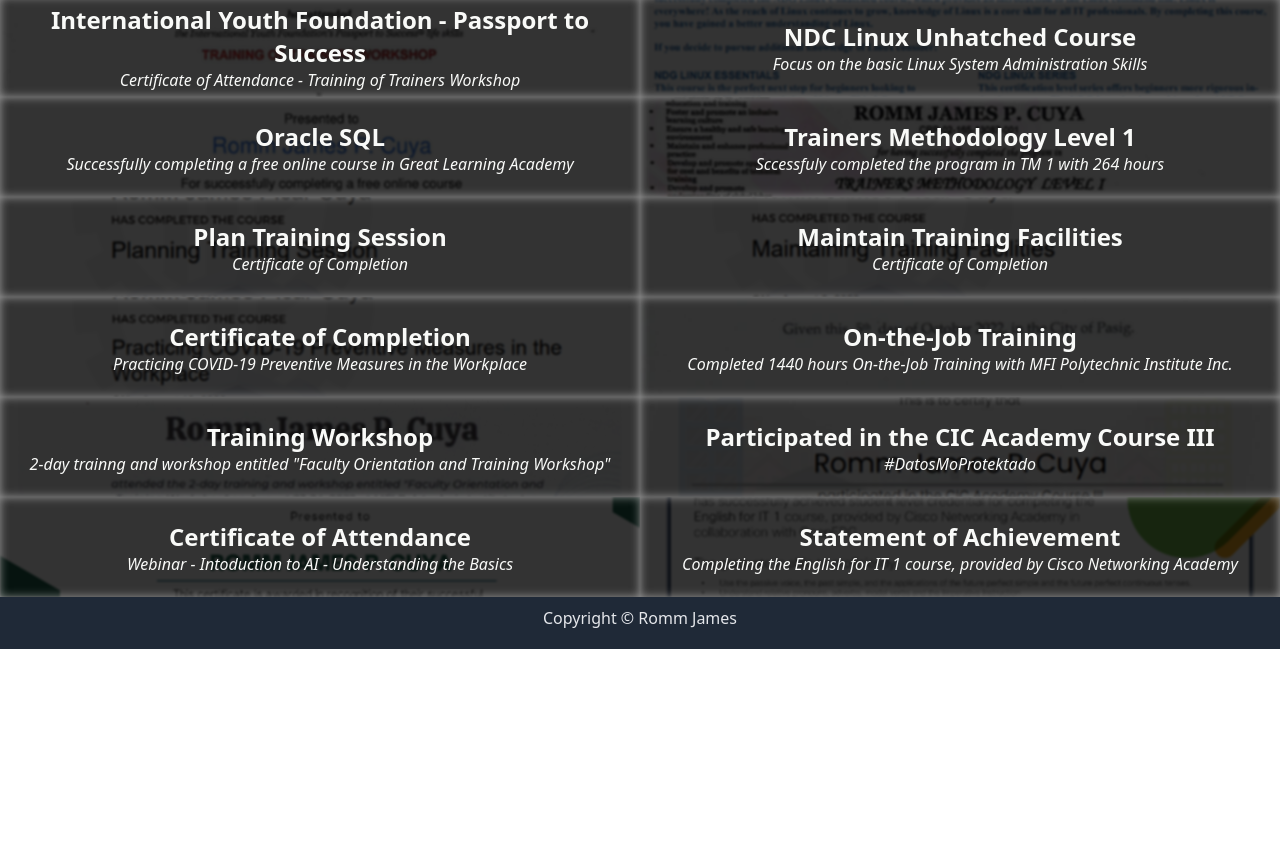
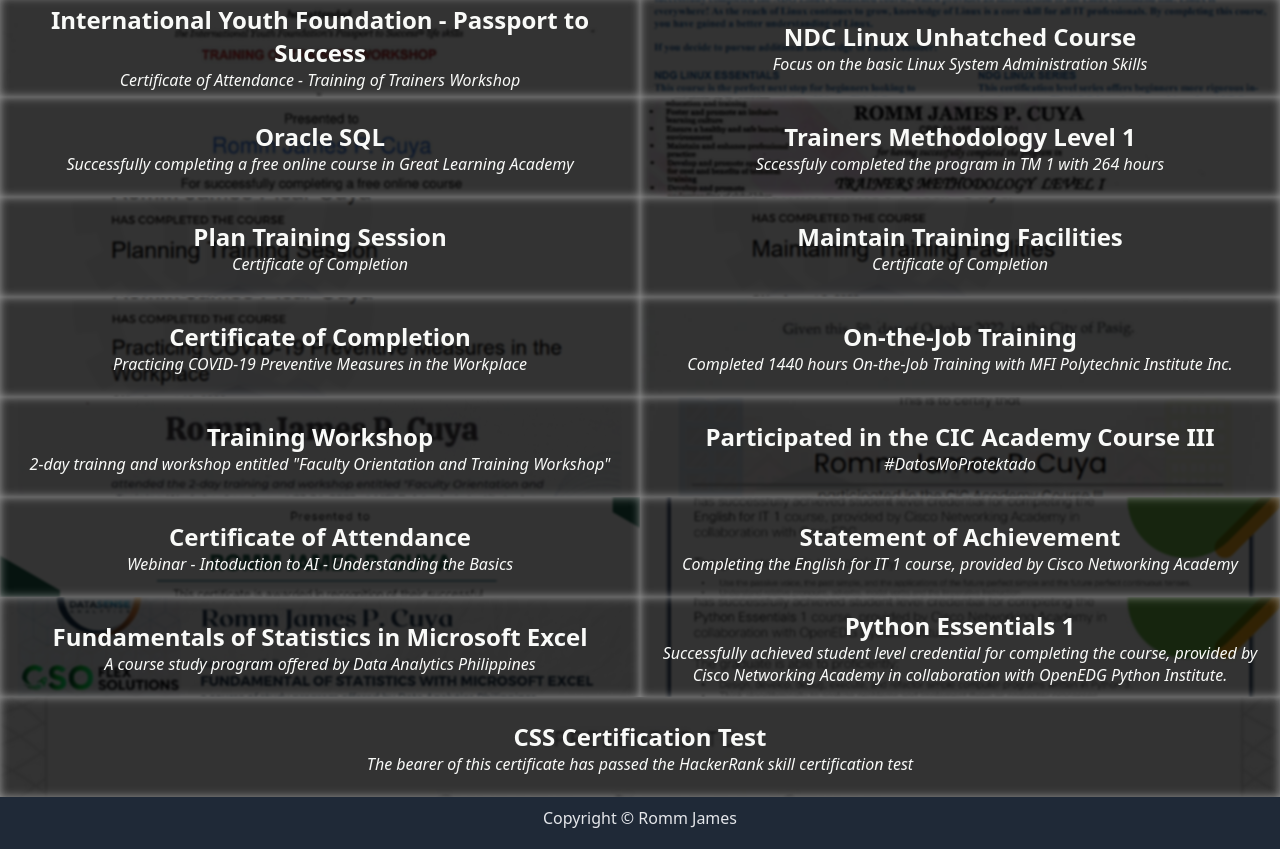
Before and after one commit to RommJames/About-Me, a plain HTML site: page index.html in a window 1280 px wide. Shown: the part 2651-3500 px from the top of the page. Before the commit the page ends 3300 px from the top, so only its background shows below. Drawn offline with Linux system fonts and the light colour scheme.

Commit message:
Add Certificates, Update Resume, Fix Social Links

```diff
--- a/index.html
+++ b/index.html
@@ -144,7 +144,7 @@
                     <p>I’d love to hear from you! Whether you have a question, a concern, a suggestion, or just want to say hello, feel free to reach out. <br> I’m always here to help and would be delighted to connect with you.</p>
                 </div>
                 <div class="btn-outline">
-                    <a href="media/Romm-James-Resume.pdf" target="_blank">
+                    <a href="media/rj-resume.pdf" target="_blank">
                         Download Resume
                     </a>
                 </div>
@@ -155,12 +155,12 @@
                     <li>Philippines, Metro Manila, Pasig City, 1609</li>
                     <li>+639760791479</li>
                     <li>
-                        <a href="">
+                        <a href="https://www.linkedin.com/in/romm-james-cuya-a50b66238" target="_blank">
                             <img src="media/in.png" alt="linked-in" class="social-logo">
                         </a>
                     </li>
                     <li>
-                        <a href="https://www.jobstreet.com.ph/profile/rommjames-cuya-BgQHZm6tNz">
+                        <a href="https://www.jobstreet.com.ph/profile/rommjames-cuya-BgQHZm6tNz" target="_blank">
                             <img src="media/jobstreet.png" alt="job-street" class="social-logo">
                         </a>
                     </li>
--- a/js/my-certs.js
+++ b/js/my-certs.js
@@ -146,6 +146,27 @@ let certificates =
         alt: "English for IT 1",
         title: "Statement of Achievement",
         description: "Completing the English for IT 1 course, provided by Cisco Networking Academy"
+    },
+    {
+        id: 22,
+        img:"Fundamentals-Stats.png",
+        alt: "Fundamentals of Statistics in Microsoft Excel",
+        title: "Fundamentals of Statistics in Microsoft Excel",
+        description: "A course study program offered by Data Analytics Philippines",
+    },
+    {
+        id: 23,
+        img: "Python-Essential-1.png",
+        alt: "Python Essentials 1",
+        title: "Python Essentials 1",
+        description: "Successfully achieved student level credential for completing the course, provided by Cisco Networking Academy in collaboration with OpenEDG Python Institute.",
+    },
+    {
+        id: 24,
+        img:"css-certificate.png",
+        alt: "CSS Certification Test",
+        title: "CSS Certification Test",
+        description: "The bearer of this certificate has passed the HackerRank skill certification test",
     }
 
 ]
```
Also changed, not shown: media/certificates/Fundamentals-Stats.png (added), media/certificates/Python-Essential-1.png (added), media/certificates/css-certificate.png (added), 1 other file.
